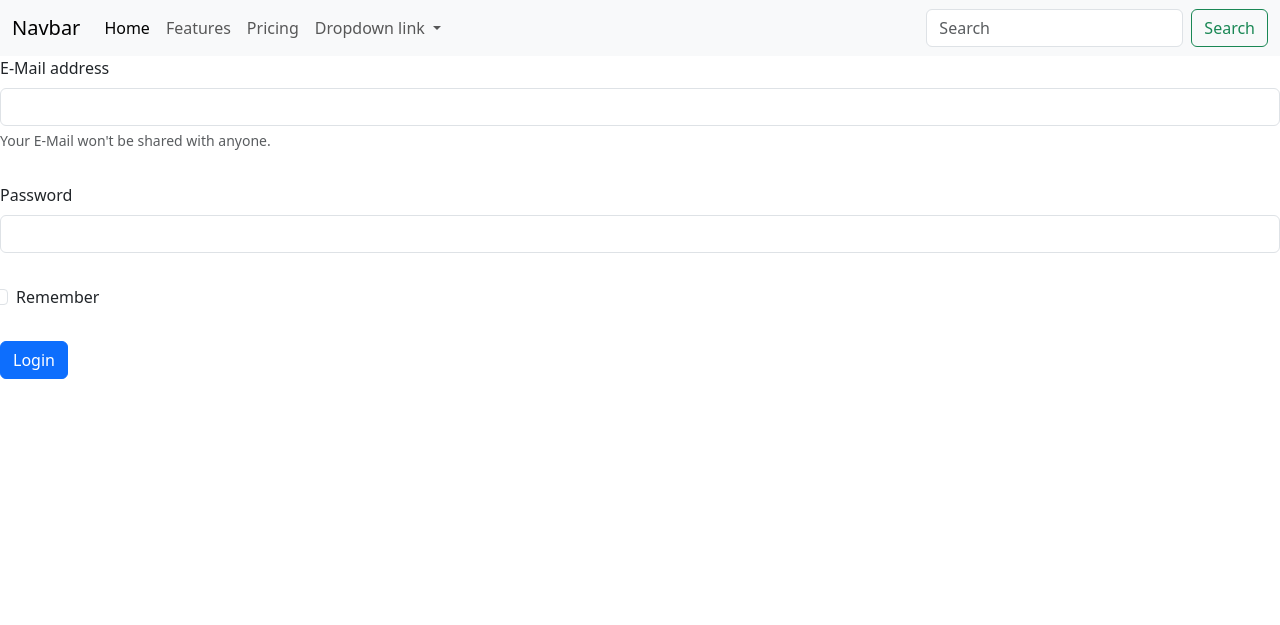
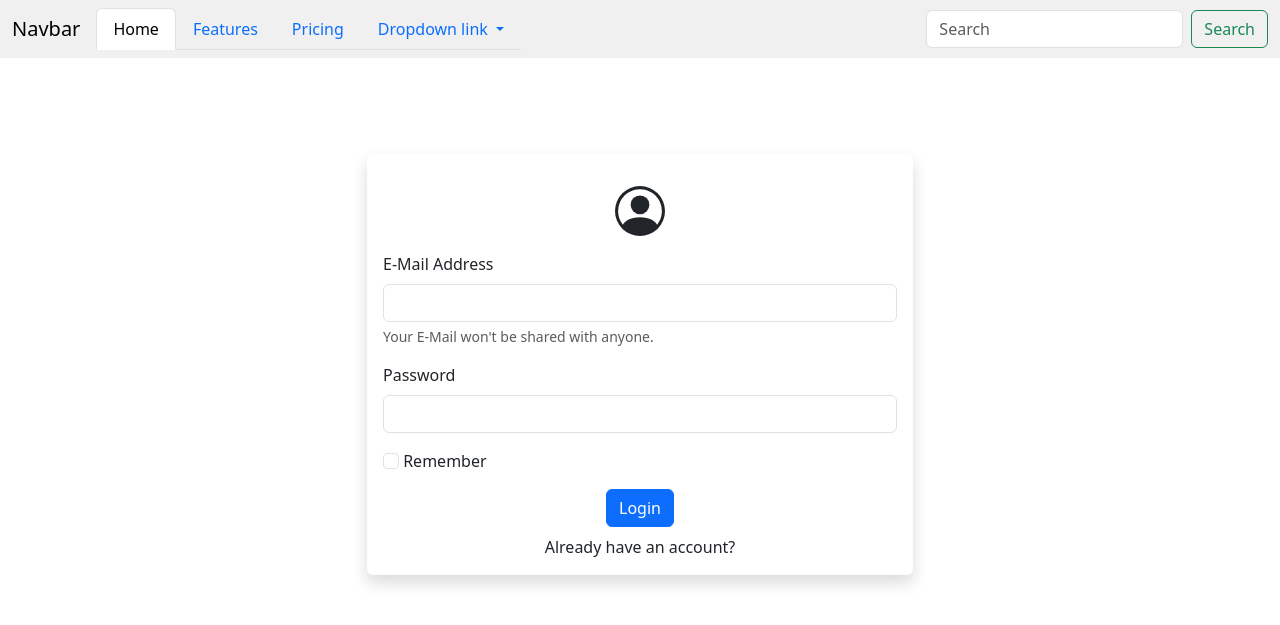
Before and after one commit to jeli2k/WEB_Projekt, a PHP site: page /login.html in a window 1280 px wide. Shown: the top 625 px of the page. Run offline with PHP 8.4, Linux system fonts and the light colour scheme.

Commit message:
finished login form design

```diff
--- a/login.html
+++ b/login.html
@@ -15,14 +15,14 @@
 
     <main>
         <!--NAVBAR-->
-        <nav class="navbar navbar-expand-lg bg-body-tertiary">
+        <nav class="navbar navbar-expand-lg" style="background-color: #f0f0f0;">
             <div class="container-fluid">
               <a class="navbar-brand" href="#">Navbar</a>
               <button class="navbar-toggler" type="button" data-bs-toggle="collapse" data-bs-target="#navbarNavDropdown" aria-controls="navbarNavDropdown" aria-expanded="false" aria-label="Toggle navigation">
                 <span class="navbar-toggler-icon"></span>
               </button>
               <div class="collapse navbar-collapse" id="navbarNavDropdown">
-                <ul class="navbar-nav">
+                <ul class="nav nav-tabs">
                   <li class="nav-item">
                     <a class="nav-link active" aria-current="page" href="#">Home</a>
                   </li>
@@ -53,29 +53,46 @@
 
 
           <!-- Login Form -->
-          <form class="row g-3">
+          <div class="container mt-5 pt-5">
+          <form class="row">
+            <div class="col-12 col-sm-7 col-md-6 m-auto">
+              <div class="card border-0 shadow">
+                <div class="card-body">
+
+                  <svg class="mx-auto my-3 d-flex align-items-center" xmlns="http://www.w3.org/2000/svg" width="50" height="50" fill="currentColor" class="bi bi-person-circle" viewBox="0 0 16 16">
+                    <path d="M11 6a3 3 0 1 1-6 0 3 3 0 0 1 6 0z"/>
+                    <path fill-rule="evenodd" d="M0 8a8 8 0 1 1 16 0A8 8 0 0 1 0 8zm8-7a7 7 0 0 0-5.468 11.37C3.242 11.226 4.805 10 8 10s4.757 1.225 5.468 2.37A7 7 0 0 0 8 1z"/>
+                  </svg>
+
                   <div class="mb-3">
-              <label for="InputEmail1" class="form-label">E-Mail address</label>
+                   <label for="InputEmail1" class="form-label">E-Mail Address</label>
                    <input type="email" class="form-control" id="InputEmail1" aria-describedby="emailHelp" required>
                    <div id="emailHelp" class="form-text">Your E-Mail won't be shared with anyone.</div>
                   </div>
 
                   <div class="mb-3">
-              <label for="exampleInputPassword1" class="form-label">Password</label>
-              <input type="password" class="form-control" id="exampleInputPassword1" required>
+                     <label for="InputPassword1" class="form-label">Password</label>
+                     <input type="password" class="form-control" id="InputPassword1" required>
                   </div>
 
-            <div class="mb-3 form-check">
-              <input type="checkbox" class="form-check-input" id="exampleCheck1">
-              <label class="form-check-label" for="exampleCheck1">Remember</label>
+                  <div class="mb-3 form-check, spaceholder">
+                    <input type="checkbox" class="form-check-input" id="Check1">
+                    <label class="form-check-label" for="Check1">Remember</label>
                   </div>
 
-            <div class="col-12">
-                <button class="btn btn-primary" type="submit">Login</button>
+                  <div class="text-center mt-3">
+                      <button class="btn btn-primary mb-2" type="submit">Login</button>
+                     <a href="#" class="nav-link">Already have an account?</a>
                   </div>
 
+               </div>
+              </div>
+            </div>
+
+
           </form>
-          <!-- Login Validation -->
+        </div>
+
 
 
     </main>
```
Also changed, not shown: override.css (line endings or trailing spaces). Lines whose indentation alone changed are shown as unchanged.
